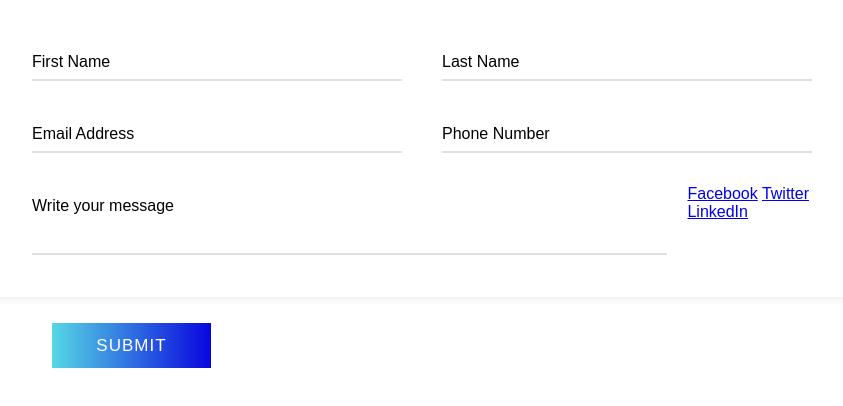
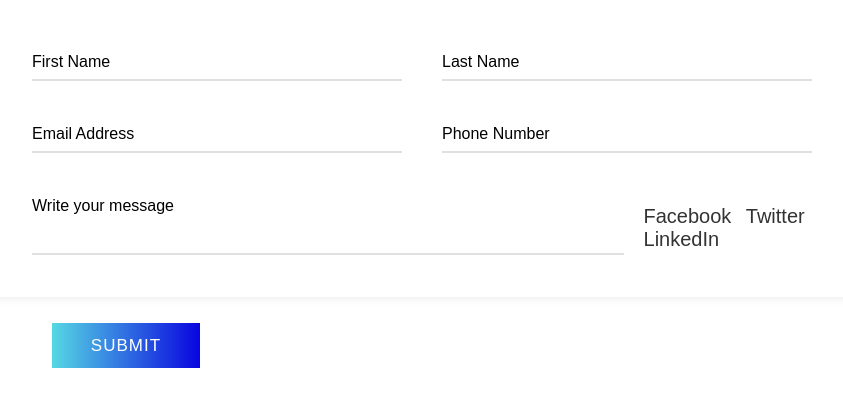
Before and after one commit to ibrah-msambwe/simple-form, a plain HTML site: page index.html in a window 1280 px wide. Shown: the part 298-704 px from the top of the page, without its empty margins (218-1061 px from the left). Drawn offline with Linux system fonts and the light colour scheme.

Commit message:
Update stylee.css

```diff
--- a/stylee.css
+++ b/stylee.css
@@ -126,3 +126,13 @@ form .form-row .textarea{
   position: relative;
   z-index: 2;
 }
+  .social-icons {
+      margin-top: 20px;
+    }
+
+    .social-icons a {
+      margin-right: 10px;
+      text-decoration: none;
+      color: #333;
+      font-size: 20px;
+    }
```
